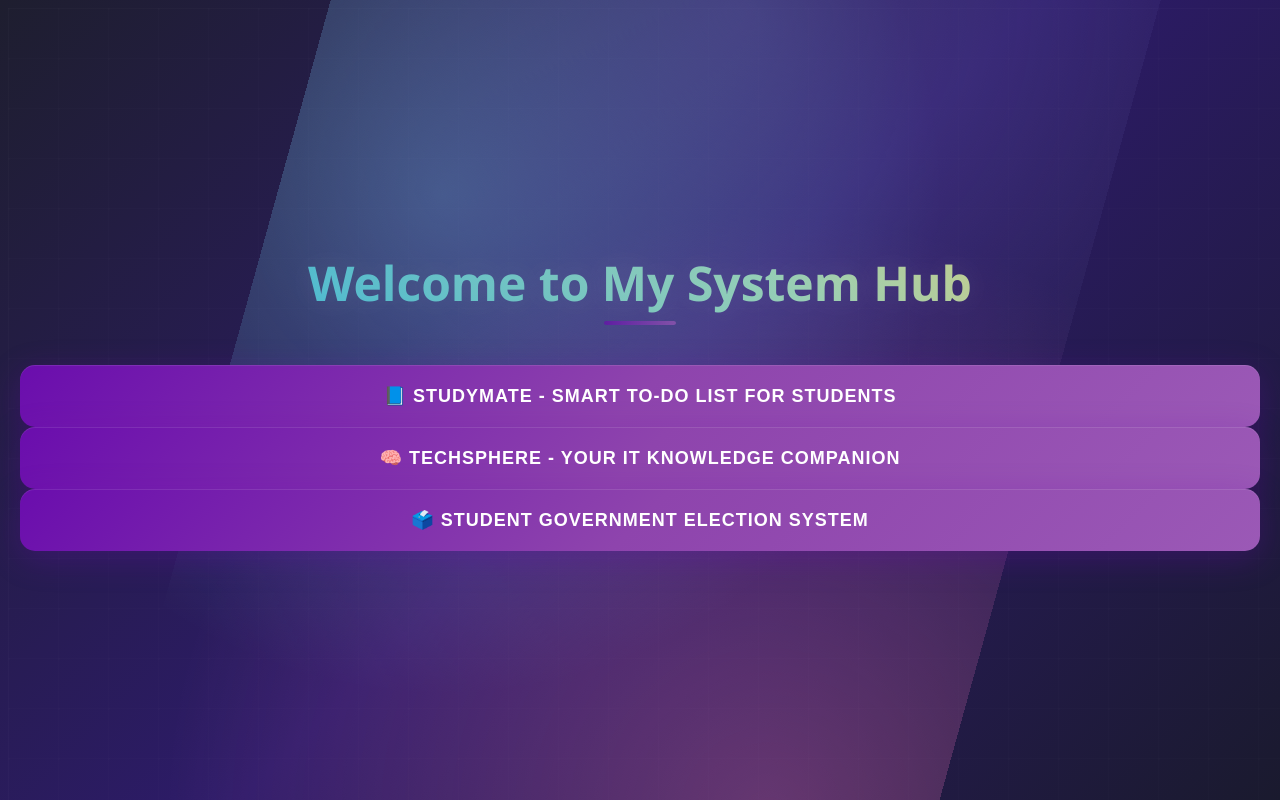
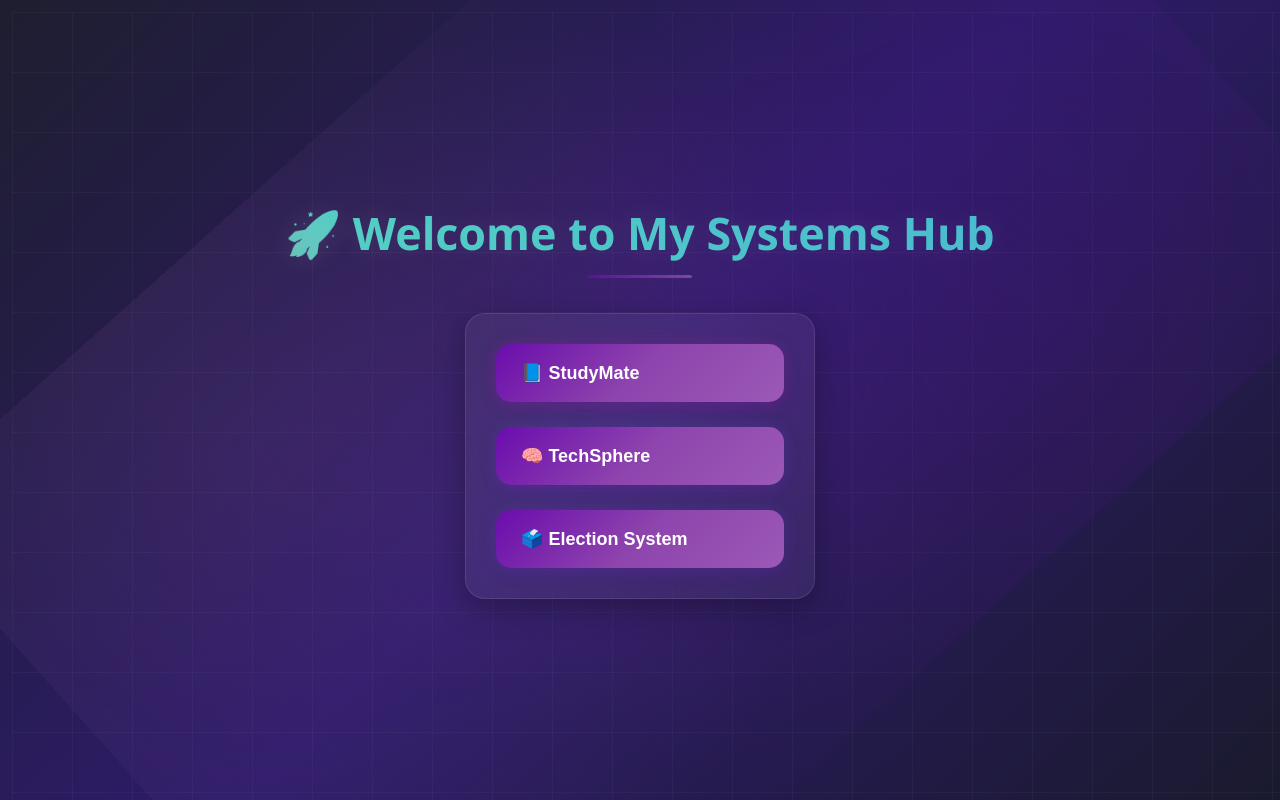
Before and after one commit to chrisjohn03212003/Portfolio_System, a plain HTML site: page index.html in a window 1280 px wide. Drawn offline with Linux system fonts and the light colour scheme.

Commit message:
Update index.html

```diff
--- a/index.html
+++ b/index.html
@@ -1,7 +1,7 @@
 <!DOCTYPE html>
 <html>
 <head>
-  <title>My Systems Dashboard</title>
+  <title>My Systems Hub</title>
   <style>
     * {
       margin: 0;
@@ -23,7 +23,7 @@
       overflow-x: hidden;
     }
 
-        /* Animated background particles */
+    /* Animated background elements */
     body::before {
       content: '';
       position: fixed;
@@ -32,30 +32,50 @@
       width: 100%;
       height: 100%;
       background-image:
-                radial-gradient(circle at 20% 50%, rgba(120, 119, 198, 0.3) 0%, transparent 50%),
-                radial-gradient(circle at 80% 20%, rgba(255, 119, 198, 0.3) 0%, transparent 50%),
-                radial-gradient(circle at 40% 80%, rgba(120, 219, 255, 0.3) 0%, transparent 50%);
-            animation: float 20s ease-in-out infinite;
+        radial-gradient(circle at 25% 25%, rgba(106, 13, 173, 0.15) 0%, transparent 50%),
+        radial-gradient(circle at 75% 75%, rgba(155, 89, 182, 0.15) 0%, transparent 50%),
+        radial-gradient(circle at 50% 50%, rgba(142, 68, 173, 0.1) 0%, transparent 50%);
+      animation: float 15s ease-in-out infinite;
       z-index: -1;
     }
 
     @keyframes float {
       0%, 100% { transform: translateY(0px) rotate(0deg); }
-            33% { transform: translateY(-20px) rotate(120deg); }
-            66% { transform: translateY(10px) rotate(240deg); }
+      50% { transform: translateY(-20px) rotate(180deg); }
+    }
+
+    /* Subtle grid pattern */
+    body::after {
+      content: '';
+      position: fixed;
+      top: 0;
+      left: 0;
+      width: 100%;
+      height: 100%;
+      background-image:
+        linear-gradient(rgba(255,255,255,0.03) 1px, transparent 1px),
+        linear-gradient(90deg, rgba(255,255,255,0.03) 1px, transparent 1px);
+      background-size: 60px 60px;
+      z-index: -2;
+      animation: gridMove 25s linear infinite;
+    }
+
+    @keyframes gridMove {
+      0% { transform: translate(0, 0); }
+      100% { transform: translate(60px, 60px); }
     }
 
     h1 {
       margin-bottom: 50px;
-            font-size: 3rem;
+      font-size: 2.8rem;
       font-weight: 700;
       text-align: center;
-            background: linear-gradient(45deg, #ff6b6b, #4ecdc4, #45b7d1, #96ceb4, #feca57);
+      background: linear-gradient(45deg, #ff6b6b, #4ecdc4, #45b7d1, #96ceb4);
       background-size: 300% 300%;
       background-clip: text;
       -webkit-background-clip: text;
       -webkit-text-fill-color: transparent;
-            animation: gradientShift 4s ease infinite;
+      animation: gradientShift 3s ease infinite;
       text-shadow: 0 0 30px rgba(255, 255, 255, 0.1);
       position: relative;
     }
@@ -63,11 +83,11 @@
     h1::after {
       content: '';
       position: absolute;
-            bottom: -10px;
+      bottom: -15px;
       left: 50%;
       transform: translateX(-50%);
-            width: 60px;
-            height: 4px;
+      width: 80px;
+      height: 3px;
       background: linear-gradient(90deg, #6a0dad, #9b59b6);
       border-radius: 2px;
       animation: pulse 2s ease-in-out infinite;
@@ -80,7 +100,7 @@
 
     @keyframes pulse {
       0%, 100% { opacity: 1; transform: translateX(-50%) scaleX(1); }
-            50% { opacity: 0.7; transform: translateX(-50%) scaleX(1.2); }
+      50% { opacity: 0.7; transform: translateX(-50%) scaleX(1.3); }
     }
 
     .button-container {
@@ -90,12 +110,18 @@
       width: 100%;
       max-width: 350px;
       position: relative;
+      padding: 30px;
+      background: rgba(255, 255, 255, 0.05);
+      border-radius: 20px;
+      backdrop-filter: blur(15px);
+      border: 1px solid rgba(255, 255, 255, 0.1);
+      box-shadow: 0 8px 32px rgba(0, 0, 0, 0.3);
     }
 
     .button {
       background: linear-gradient(135deg, #6a0dad 0%, #8e44ad 50%, #9b59b6 100%);
       color: white;
-            padding: 20px 30px;
+      padding: 18px 25px;
       border: none;
       border-radius: 15px;
       font-size: 18px;
@@ -105,13 +131,16 @@
       width: 100%;
       position: relative;
       overflow: hidden;
-            text-transform: uppercase;
-            letter-spacing: 1px;
+      text-align: left;
+      display: flex;
+      align-items: center;
+      gap: 12px;
       box-shadow:
-                0 8px 32px rgba(106, 13, 173, 0.3),
+        0 4px 15px rgba(106, 13, 173, 0.3),
         inset 0 1px 0 rgba(255, 255, 255, 0.1);
     }
 
+    /* Shimmer effect */
     .button::before {
       content: '';
       position: absolute;
@@ -120,7 +149,7 @@
       width: 100%;
       height: 100%;
       background: linear-gradient(90deg, transparent, rgba(255, 255, 255, 0.2), transparent);
-            transition: left 0.5s;
+      transition: left 0.6s;
     }
 
     .button:hover::before {
@@ -129,55 +158,59 @@
 
     .button:hover {
       background: linear-gradient(135deg, #8e44ad 0%, #9b59b6 50%, #bb6bd9 100%);
-            transform: translateY(-5px) scale(1.02);
+      transform: translateY(-3px) scale(1.02);
       box-shadow:
-                0 15px 40px rgba(106, 13, 173, 0.4),
+        0 12px 25px rgba(106, 13, 173, 0.4),
         0 5px 15px rgba(106, 13, 173, 0.2),
         inset 0 1px 0 rgba(255, 255, 255, 0.2);
     }
 
     .button:active {
-            transform: translateY(-2px) scale(1.01);
+      transform: translateY(-1px) scale(1.01);
       transition: all 0.1s;
     }
 
-        /* Glassmorphism effect */
-        .button-container::before {
-            content: '';
-            position: absolute;
-            top: -50px;
-            left: -50px;
-            right: -50px;
-            bottom: -50px;
-            background: rgba(255, 255, 255, 0.05);
-            border-radius: 25px;
-            backdrop-filter: blur(10px);
-            border: 1px solid rgba(255, 255, 255, 0.1);
-            z-index: -1;
+    /* Enhance emoji styling */
+    .button::first-letter {
+      font-size: 1.2em;
+      margin-right: 8px;
     }
 
-        /* Add icons to buttons */
-        .button[data-icon]::before {
-            content: attr(data-icon);
-            margin-right: 10px;
-            font-size: 20px;
+    /* Add subtle glow to buttons */
+    .button:nth-child(1) {
+      box-shadow:
+        0 4px 15px rgba(106, 13, 173, 0.3),
+        0 0 20px rgba(255, 107, 107, 0.1);
+    }
+
+    .button:nth-child(2) {
+      box-shadow:
+        0 4px 15px rgba(106, 13, 173, 0.3),
+        0 0 20px rgba(78, 205, 196, 0.1);
+    }
+
+    .button:nth-child(3) {
+      box-shadow:
+        0 4px 15px rgba(106, 13, 173, 0.3),
+        0 0 20px rgba(69, 183, 209, 0.1);
     }
 
     /* Responsive design */
     @media (max-width: 768px) {
       h1 {
-                font-size: 2.5rem;
+        font-size: 2.3rem;
         margin-bottom: 40px;
       }
 
       .button-container {
-                max-width: 280px;
+        max-width: 320px;
+        padding: 25px;
         gap: 20px;
       }
 
       .button {
-                padding: 18px 25px;
-                font-size: 16px;
+        padding: 16px 20px;
+        font-size: 17px;
       }
     }
 
@@ -187,42 +220,37 @@
       }
 
       .button-container {
-                max-width: 260px;
+        max-width: 280px;
+        padding: 20px;
       }
 
       .button {
-                padding: 16px 20px;
-                font-size: 15px;
+        padding: 15px 18px;
+        font-size: 16px;
       }
     }
 
-        /* Add a subtle grid pattern */
-        body::after {
-            content: '';
-            position: fixed;
-            top: 0;
-            left: 0;
-            width: 100%;
-            height: 100%;
-            background-image:
-                linear-gradient(rgba(255,255,255,0.02) 1px, transparent 1px),
-                linear-gradient(90deg, rgba(255,255,255,0.02) 1px, transparent 1px);
-            background-size: 50px 50px;
-            z-index: -2;
-            animation: gridMove 30s linear infinite;
+    /* Loading animation for buttons */
+    @keyframes buttonLoad {
+      0% { opacity: 0; transform: translateY(20px); }
+      100% { opacity: 1; transform: translateY(0); }
     }
 
-        @keyframes gridMove {
-            0% { transform: translate(0, 0); }
-            100% { transform: translate(50px, 50px); }
+    .button {
+      animation: buttonLoad 0.6s ease-out forwards;
     }
+
+    .button:nth-child(1) { animation-delay: 0.1s; }
+    .button:nth-child(2) { animation-delay: 0.2s; }
+    .button:nth-child(3) { animation-delay: 0.3s; }
   </style>
 </head>
 <body>
-  <h1>Welcome to My System Hub</h1>
-
-  <button class="button" onclick="window.open('https://studymate-render2.onrender.com')">📘 StudyMate - Smart To-Do List for Students</button>
-  <button class="button" onclick="window.open('https://techsphere-it.onrender.com')">🧠 TechSphere - Your IT Knowledge Companion</button>
-  <button class="button" onclick="window.open('https://sge-system.onrender.com')">🗳️ Student Government Election System</button>
+  <h1>🚀 Welcome to My Systems Hub</h1>
+  <div class="button-container">
+    <button class="button" onclick="window.open('https://your-studymate-url.onrender.com')">📘 StudyMate</button>
+    <button class="button" onclick="window.open('https://your-techsphere-url.onrender.com')">🧠 TechSphere</button>
+    <button class="button" onclick="window.open('https://your-election-system-url.onrender.com')">🗳️ Election System</button>
+  </div>
 </body>
 </html>
```
Lines whose indentation alone changed are shown as unchanged.
